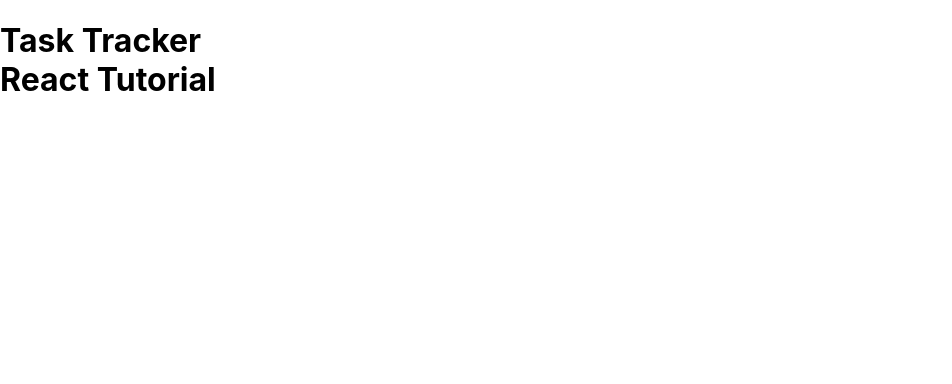
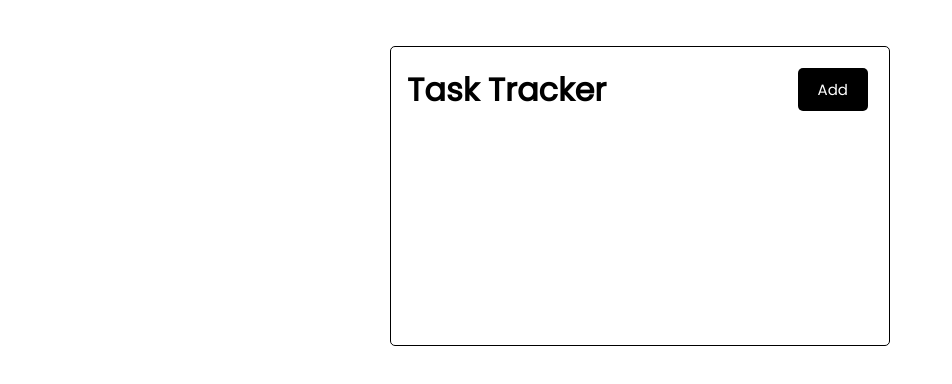
Before and after one commit to ShakexSempe/react-task-tracker, a React (Create React App) app: page / in a window 1280 px wide. Shown: the top 384 px of the page, without its empty margins (0-952 px from the left). Built offline with nearby package versions, Linux system fonts and the light colour scheme.

Commit message:
index css

```diff
--- a/src/App.js
+++ b/src/App.js
@@ -3,7 +3,7 @@
 function App() {
 
   return (
-    <div className="Container">
+    <div className="container">
       <Header />
     </div>
   );
--- a/src/components/Header.js
+++ b/src/components/Header.js
@@ -3,18 +3,26 @@
 
 const Header = (props) => {
     return (
-        <header >
-            <h1>Task Tracker <br /> {props.title}</h1>
+        <header className='header'>
+            <h1>{props.title}</h1>
+            <button className='btn'>Add</button>
         </header>
     )
 }
 
 Header.defaultProps = {
-    title: "React Tutorial",
+    title: "Task Tracker",
 }
 
 Header.propTypes = {
     title: PropTypes.string.isRequired,
 }
 
+// CSS IN JS
+// const headingStyle = {
+//     backgroundColor: 'black',
+//     color: 'skyblue',
+//     padding: '1rem',
+// }
+
 export default Header
--- a/src/index.css
+++ b/src/index.css
@@ -1,13 +1,118 @@
-body {
+@import url('https://fonts.googleapis.com/css2?family=Poppins:wght@300;400&display=swap');
+
+* {
+  box-sizing: border-box;
   margin: 0;
-  font-family: -apple-system, BlinkMacSystemFont, 'Segoe UI', 'Roboto', 'Oxygen',
-    'Ubuntu', 'Cantarell', 'Fira Sans', 'Droid Sans', 'Helvetica Neue',
-    sans-serif;
-  -webkit-font-smoothing: antialiased;
-  -moz-osx-font-smoothing: grayscale;
+  padding: 0;
 }
 
-code {
-  font-family: source-code-pro, Menlo, Monaco, Consolas, 'Courier New',
-    monospace;
+body {
+  font-family: 'Poppins', sans-serif;
+  padding: 1rem;
 }
+
+.container {
+  max-width: 500px;
+  margin: 30px auto;
+  overflow: auto;
+  min-height: 300px;
+  border: 1px solid #000;
+  padding: 1rem;
+  border-radius: 5px;
+}
+
+.header {
+  display: flex;
+  justify-content: space-between;
+  align-items: center;
+  margin-bottom: 20px;
+}
+
+.header h1 {
+  font-size: 1.5rem;
+  font-size: clamp(1.5rem, 4vw, 2rem);
+}
+
+.btn {
+  display: inline-block;
+  background: #000;
+  color: #fff;
+  border: none;
+  padding: 10px 20px;
+  margin: 5px;
+  border-radius: 5px;
+  cursor: pointer;
+  text-decoration: none;
+  font-size: 15px;
+  font-family: inherit;
+}
+
+.btn:focus {
+  outline: none;
+}
+
+.btn:active {
+  transform: scale(0.98);
+}
+
+.btn-block {
+  display: block;
+  width: 100%;
+}
+
+.task {
+  background: #f4f4f4;
+  margin: 5px;
+  padding: 10px 20px;
+  cursor: pointer;
+}
+
+.task.reminder {
+  border-left: 5px solid green;
+}
+
+.task h3 {
+  display: flex;
+  align-items: center;
+  justify-content: space-between;
+}
+
+.add-form {
+  margin-bottom: 40px;
+}
+
+.form-control {
+  margin: 20px 0;
+}
+
+.form-control label {
+  display: block;
+}
+
+.form-control input {
+  width: 100%;
+  height: 40px;
+  margin: 5px;
+  padding: 3px 7px;
+  font-size: 17px;
+}
+
+.form-control-check {
+  display: flex;
+  align-items: center;
+  justify-content: space-between;
+}
+
+.form-control-check label {
+  flex: 1;
+}
+
+.form-control-check input {
+  flex: 2;
+  height: 20px;
+}
+
+footer {
+  margin-top: 30px;
+  text-align: center;
+}
```
